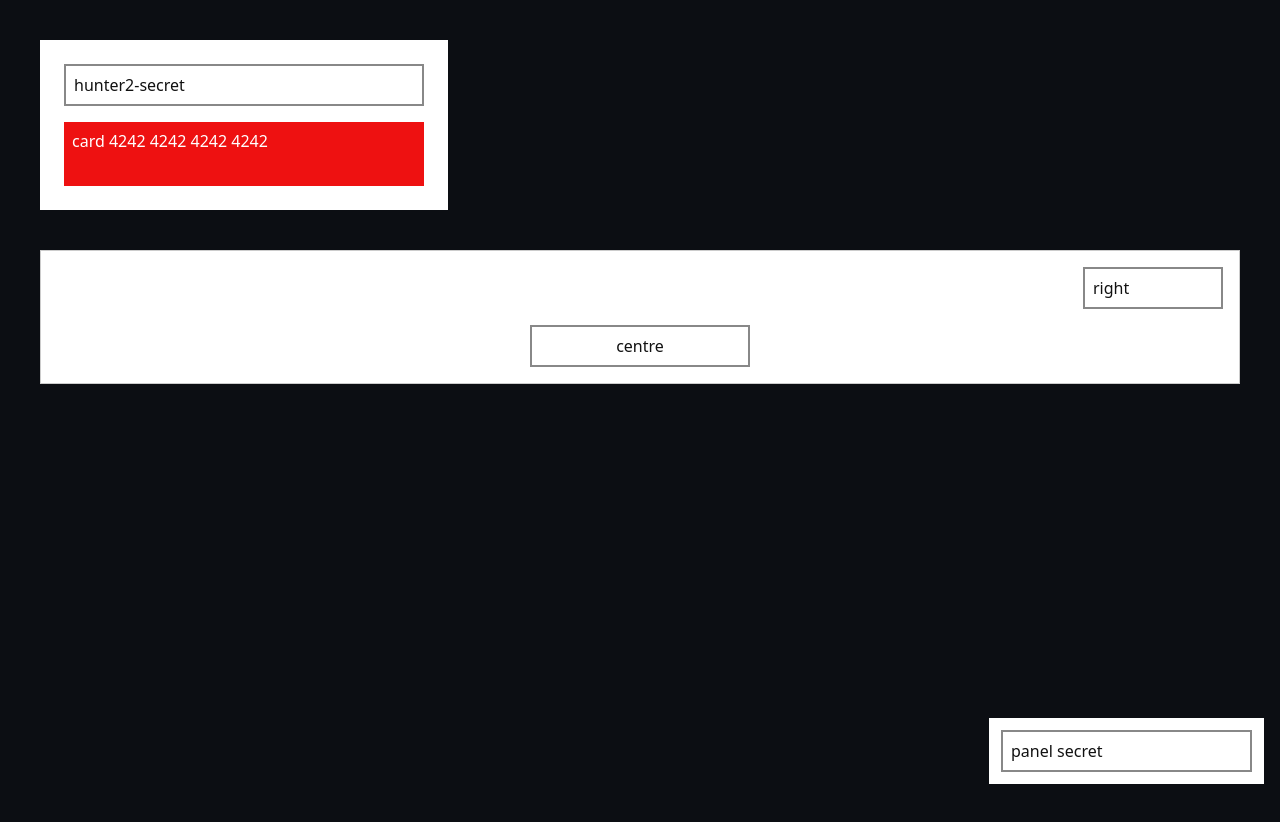
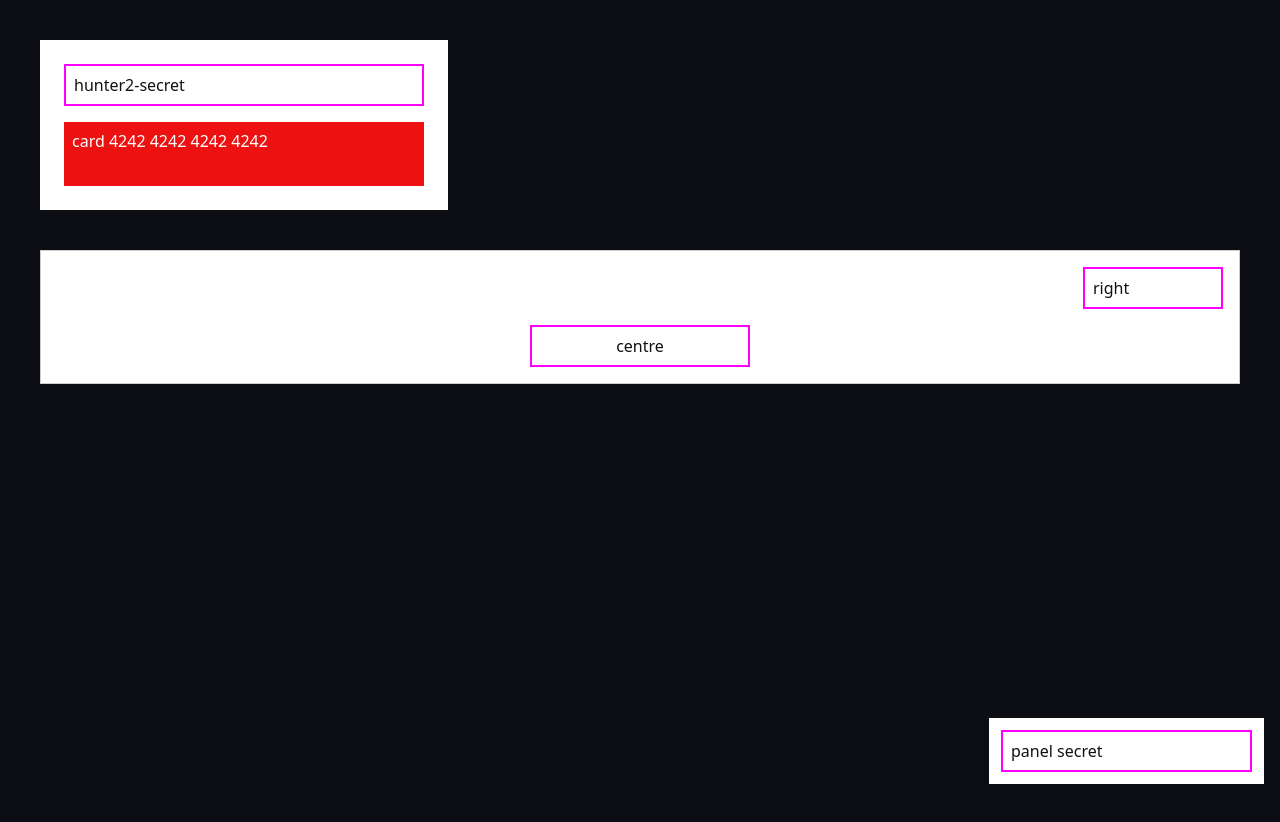
Before and after one commit to rachitkhurana/proompter, a Next.js app in the folder examples/playground/: page /redact in a window 1280 px wide. Shown: the top 822 px of the page. Built offline with nearby package versions, Linux system fonts and the light colour scheme.

Commit message:
Redaction e2e: magenta field border, since Next's dev badge gradient hits #888 exactly on Linux at 2x (examples/playground/app/(site)/redact/page.tsx)
Co-Authored-By: Claude Opus 5.5 <noreply@anthropic.com>
Claude-Session: https://claude.ai/code/session_014UBfnm1eU7PN31nDPbMJ5P

```diff
--- a/examples/playground/app/(site)/redact/page.tsx
+++ b/examples/playground/app/(site)/redact/page.tsx
@@ -1,7 +1,7 @@
 // Served at /redact. Cards with typed values and a marked block, for the snapshot redaction e2e (D17). The page is
 // taller than the window so it can scroll, and a fixed panel holds a field (its position is not the page's once scrolled).
 const box = { background: "#fff", color: "#111", display: "grid", gap: 16 } as const;
-const field = { padding: 8, border: "2px solid #888", font: "16px system-ui", background: "#fff", color: "#111" } as const;
+const field = { padding: 8, border: "2px solid #f0f", font: "16px system-ui", background: "#fff", color: "#111" } as const;
 
 export default function Page() {
   return (
```
